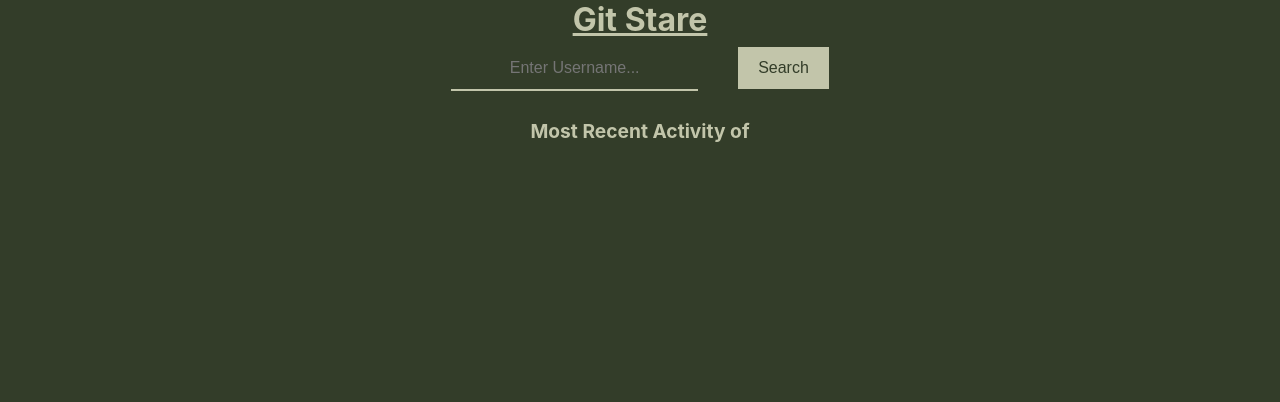
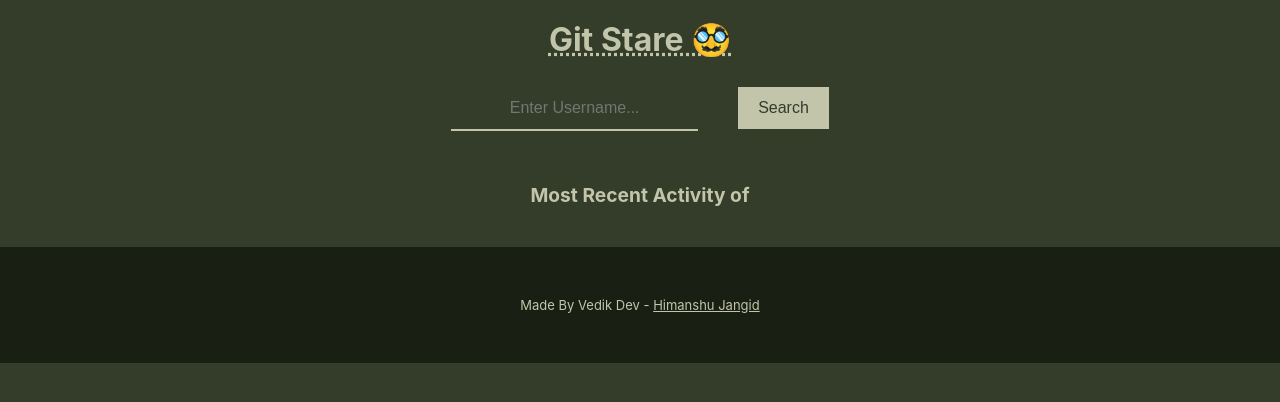
Before and after one commit to himanshurajora/GitStare, a React (Vite) app: page / in a window 1280 px wide. Shown: the top 402 px of the page. Built offline with nearby package versions, Linux system fonts and the light colour scheme.

Commit message:
profile support, UI updates

```diff
--- a/src/App.css
+++ b/src/App.css
@@ -1,3 +1,7 @@
+*{
+  margin: 0;
+  padding: 0;
+}
 body{
   background: #333d29;
 }
@@ -24,7 +28,7 @@ input[type=text]:hover{
   outline: none;
 }
 
-input[type=text]:focus {
+input[type=text]:focus, input[type=text]:active {
   border-bottom: 2px dashed #c2c5aa;
 }
 
@@ -47,6 +51,7 @@ input[type=submit]{
 .heading{
   font-size: 2em;
   font-weight: bold;
+  padding: 20px 0px;
 }
 
 .activity-section{
@@ -75,6 +80,7 @@ input[type=submit]{
   margin: 10px 20px;
   background: #656D4A;
   padding: 10px;
+  box-shadow: 0px 4px 4px rgba(0, 0, 0, 0.205);
 }
 
 .activity-item-header{
@@ -96,16 +102,52 @@ input[type=submit]{
 .activity-item{
   width: 100%;
 }
-@media only screen and (min-width: 1200px){
+@media only screen and (min-width: 1000px){
   .activity-item{
-    width: 50%;
+    width: 600px;
   }
 }
 
+.item-commit-item{
+  display: flex;
+  flex-direction: column;
+  align-items: center;
+}
+
 .item-commit-item-message{
-  color : #C2C5AA;
+  width: fit-content;
+  background-color : #C2C5AA;
+  color: #333d29;;
+  padding: 5px 10px;
+  margin: 5px;
+  border-radius: 3px;
+  border: 1px solid gray;
 }
 
 .item-commit-item-author{
   font-size: small;
 }
+
+.footer{
+  margin-top: 20px;
+  font-size: small;
+  padding: 50px 20px;
+  background: #191f13;
+}
+
+.footer-link{
+  text-decoration: none;
+  color: #c2c5aa;
+  text-decoration: underline;
+}
+
+.avatar{
+  width: 50px;
+  height: 50px;
+  border-radius: 50%;
+  margin: 0px 10px;
+}
+
+.time-stamp{
+  font-size: small;
+}
--- a/src/App.tsx
+++ b/src/App.tsx
@@ -29,15 +29,23 @@ function App() {
   return (
     <div className="App">
       <div className="heading">
-        <u><b>Git Stare</b></u>
+        <abbr title='Stare At Gits Without Loading Entire Github Page'><b>Git Stare 🥸</b></abbr>
+
       </div>
       <form onSubmit={handleSubmit}>
-        <input type="text" placeholder='Enter Username...' name='username' className="search" />
+        <input type="text" placeholder='Enter Username...' autoComplete={"none"} name='username' className="search" />
         <input type='submit' className="search-button" value={"Search"} />
       </form>
       <div>
         <div className="activity-section">
           <div className="activity-section-header">
+            {
+              activity.length ?
+                <img src={activity[0].actor["avatar_url"]} className="avatar" alt="Profile" />
+                :
+                <></>
+            }
+            <br />
             Most Recent Activity of {username}
           </div>
           <br />
@@ -51,23 +59,26 @@ function App() {
                         <div className="item-type">
                           {item.type}
                         </div>
+                          <p className='time-stamp'>
+                            {new Date(item.created_at).toDateString()}
+                          </p>
                         <div className="item-repo">
                           <a className='item-repo-link' href={"https://github.com/" + item.repo.name}>{item.repo.name}</a>
                         </div>
                         {
                           item.type === "PushEvent" ?
                             <div className="item-commit">
+                              Related Commits
                               {
                                 item.payload.commits.map((commit: any, index: any) => {
                                   return (
                                     <div className="item-commit-item">
-                                      Related Commits
                                       <div className="item-commit-item-message">
-                                       `Commit {index + 1} Message`` :  {commit.message}
+                                        {index + 1} ➡️  {commit.message}
                                       </div>
-                                      <div className="item-commit-item-author">
+                                      {/* <div className="item-commit-item-author">
                                         {commit.author.name}
-                                      </div>
+                                      </div> */}
                                     </div>
                                   )
                                 }
@@ -84,6 +95,9 @@ function App() {
           </div>
         </div>
       </div>
+      <div className="footer">
+        Made By Vedik Dev - <a href="https://github.com/himanshurajora" className='footer-link'>Himanshu Jangid</a>
+      </div>
     </div>
   )
 }
```
